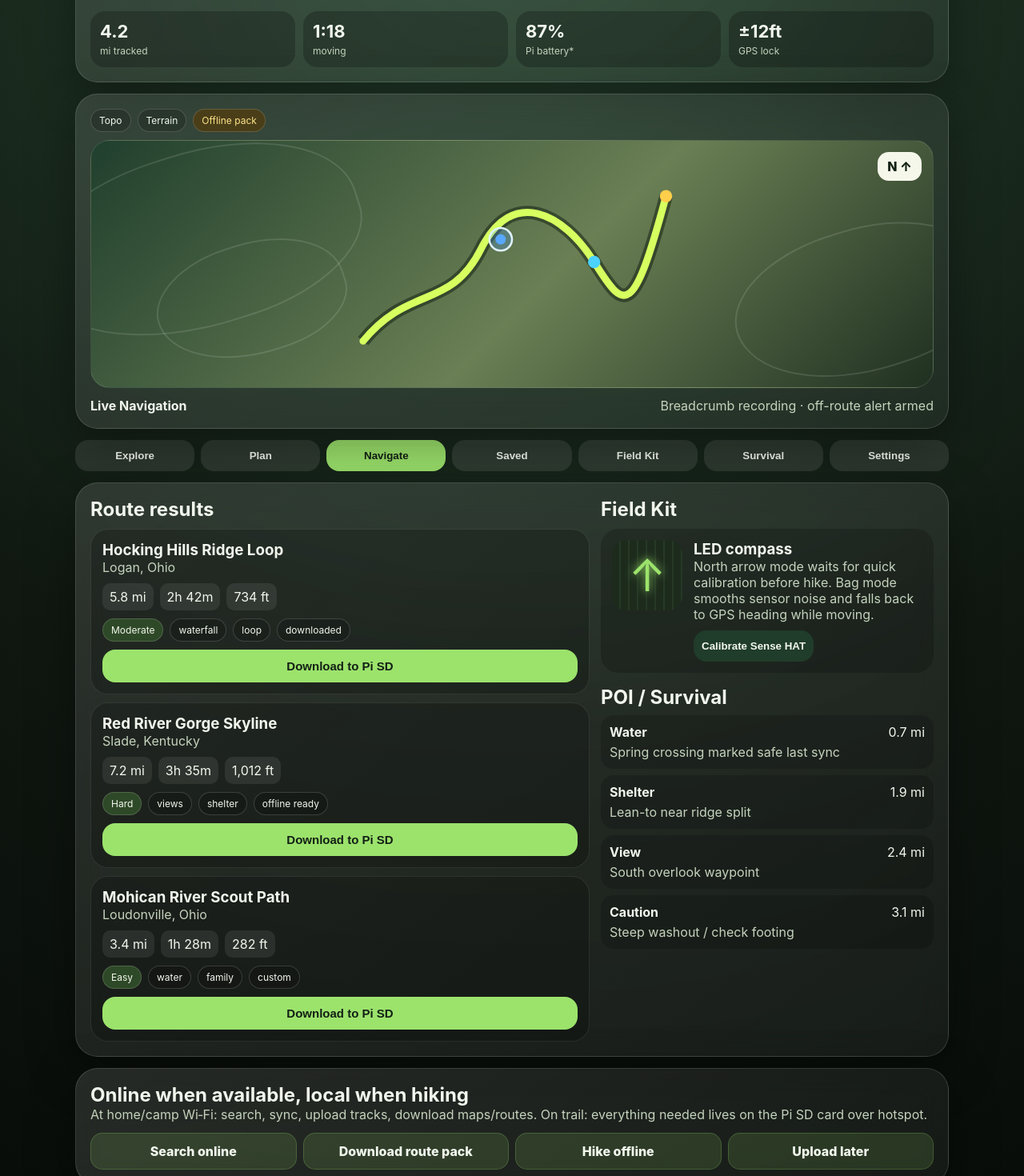
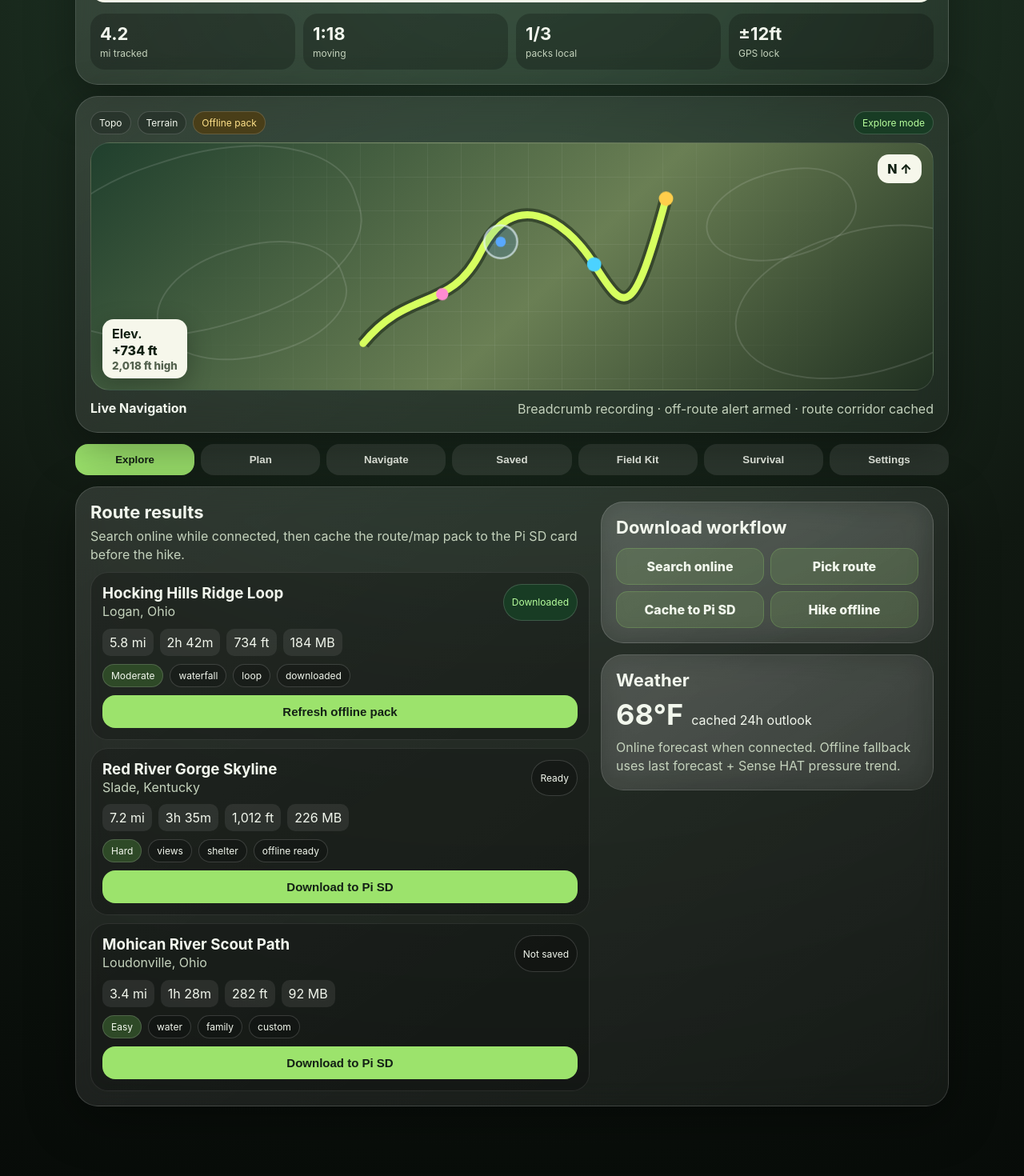
Before and after one commit to real-CAK3D/MapPI3, a React (Vite) app: page / in a window 1280 px wide. Shown: the part 160-1630 px from the top of the page at 80% size. Built offline with nearby package versions, Linux system fonts and the light colour scheme.

Commit message:
feat: expand MapPi3 V1.0.2 app shell

```diff
--- a/package.json
+++ b/package.json
@@ -1,6 +1,6 @@
 {
   "name": "mappi3",
-  "version": "1.0.1",
+  "version": "1.0.2",
   "private": true,
   "type": "module",
   "scripts": {
--- a/src/main.jsx
+++ b/src/main.jsx
@@ -1,86 +1,215 @@
-import React from 'react';
+import React, { useMemo, useState } from 'react';
 import { createRoot } from 'react-dom/client';
 import './styles.css';
 
-const routes = [
-  { name: 'Hocking Hills Ridge Loop', place: 'Logan, Ohio', miles: 5.8, time: '2h 42m', gain: '734 ft', tags: ['waterfall', 'loop', 'downloaded'], difficulty: 'Moderate' },
-  { name: 'Red River Gorge Skyline', place: 'Slade, Kentucky', miles: 7.2, time: '3h 35m', gain: '1,012 ft', tags: ['views', 'shelter', 'offline ready'], difficulty: 'Hard' },
-  { name: 'Mohican River Scout Path', place: 'Loudonville, Ohio', miles: 3.4, time: '1h 28m', gain: '282 ft', tags: ['water', 'family', 'custom'], difficulty: 'Easy' }
+const VERSION = 'V1.0.2';
+const tabs = ['Explore', 'Plan', 'Navigate', 'Saved', 'Field Kit', 'Survival', 'Settings'];
+
+const seedRoutes = [
+  { id: 'hh-ridge', name: 'Hocking Hills Ridge Loop', place: 'Logan, Ohio', miles: 5.8, time: '2h 42m', gain: '734 ft', tags: ['waterfall', 'loop', 'downloaded'], difficulty: 'Moderate', status: 'Downloaded', size: '184 MB' },
+  { id: 'rrg-sky', name: 'Red River Gorge Skyline', place: 'Slade, Kentucky', miles: 7.2, time: '3h 35m', gain: '1,012 ft', tags: ['views', 'shelter', 'offline ready'], difficulty: 'Hard', status: 'Ready', size: '226 MB' },
+  { id: 'mohican-scout', name: 'Mohican River Scout Path', place: 'Loudonville, Ohio', miles: 3.4, time: '1h 28m', gain: '282 ft', tags: ['water', 'family', 'custom'], difficulty: 'Easy', status: 'Not saved', size: '92 MB' }
 ];
 
-const pois = [
-  ['Water', '0.7 mi', 'Spring crossing marked safe last sync'],
-  ['Shelter', '1.9 mi', 'Lean-to near ridge split'],
-  ['View', '2.4 mi', 'South overlook waypoint'],
-  ['Caution', '3.1 mi', 'Steep washout / check footing']
+const plannerWaypoints = [
+  { name: 'Trailhead', type: 'Start', mile: '0.0', icon: '◎' },
+  { name: 'Water crossing', type: 'Water', mile: '0.7', icon: '≋' },
+  { name: 'Ridge shelter', type: 'Shelter', mile: '1.9', icon: '⌂' },
+  { name: 'South overlook', type: 'View', mile: '2.4', icon: '◆' },
+  { name: 'Return split', type: 'Waypoint', mile: '4.8', icon: '•' }
 ];
 
-function Pill({ children, tone='default' }) { return <span className={`pill ${tone}`}>{children}</span>; }
+const savedPacks = [
+  ['Hocking Hills Ridge Loop', '184 MB', 'Ready offline', 'Updated today'],
+  ['Base survival library', '12 MB', 'Always local', 'V1.0.2'],
+  ['Ohio topo sample tiles', '311 MB', 'Wi‑Fi only download', 'Queued']
+];
+
+const survivalTips = [
+  ['If lost', 'Stop, breathe, mark your location, conserve battery, retrace only if safe.'],
+  ['Water', 'Mark water POIs, filter/treat unknown sources, and do not rely on cached labels as proof of safety.'],
+  ['Storms', 'Pressure drop + dark clouds = get low, avoid ridges, water, and lone trees.'],
+  ['Cold', 'Stay dry, add layers early, watch for shivering, confusion, and clumsy hands.']
+];
+
+function Pill({ children, tone = 'default' }) {
+  return <span className={`pill ${tone}`}>{children}</span>;
+}
+
+function Stat({ value, label }) {
+  return <div><strong>{value}</strong><span>{label}</span></div>;
+}
+
+function RouteMap({ activeTab }) {
+  return <section className="map-card">
+    <div className="map-toolbar">
+      <Pill>Topo</Pill><Pill>Terrain</Pill><Pill tone="warn">Offline pack</Pill><Pill tone="online">{activeTab} mode</Pill>
+    </div>
+    <div className="fake-map" aria-label="Map preview">
+      <div className="grid-lines"></div>
+      <div className="contour c1"></div><div className="contour c2"></div><div className="contour c3"></div><div className="contour c4"></div>
+      <svg viewBox="0 0 360 240" role="img" aria-label="Route line with live marker">
+        <path d="M35 195 C80 140,120 165,150 105 S230 70,260 118 S298 173,330 54" className="route-shadow" />
+        <path d="M35 195 C80 140,120 165,150 105 S230 70,260 118 S298 173,330 54" className="route-line" />
+        <circle cx="169" cy="96" r="13" className="gps-ring" />
+        <circle cx="169" cy="96" r="5" className="gps-dot" />
+        <circle cx="260" cy="118" r="7" className="poi water" />
+        <circle cx="330" cy="54" r="7" className="poi shelter" />
+        <circle cx="112" cy="147" r="6" className="poi view" />
+      </svg>
+      <div className="north-chip">N ↑</div>
+      <div className="elevation-card"><strong>Elev.</strong><span>+734 ft</span><small>2,018 ft high</small></div>
+    </div>
+    <div className="live-row"><strong>Live Navigation</strong><span>Breadcrumb recording · off-route alert armed · route corridor cached</span></div>
+  </section>;
+}
+
+function Explore({ routes, onDownload }) {
+  return <section className="panel two-col">
+    <div>
+      <h2>Route results</h2>
+      <p className="muted">Search online while connected, then cache the route/map pack to the Pi SD card before the hike.</p>
+      {routes.map(route => <article className="route-card" key={route.id}>
+        <div className="route-card-head"><div><h3>{route.name}</h3><p>{route.place}</p></div><Pill tone={route.status === 'Downloaded' ? 'online' : 'default'}>{route.status}</Pill></div>
+        <div className="route-meta"><span>{route.miles} mi</span><span>{route.time}</span><span>{route.gain}</span><span>{route.size}</span></div>
+        <div className="tag-row"><Pill tone="difficulty">{route.difficulty}</Pill>{route.tags.map(t => <Pill key={t}>{t}</Pill>)}</div>
+        <button className="primary" onClick={() => onDownload(route.id)}>{route.status === 'Downloaded' ? 'Refresh offline pack' : 'Download to Pi SD'}</button>
+      </article>)}
+    </div>
+    <div className="stack">
+      <DownloadPanel />
+      <WeatherCard />
+    </div>
+  </section>;
+}
+
+function Plan() {
+  return <section className="panel two-col">
+    <div>
+      <h2>Custom route builder</h2>
+      <p className="muted">V1.0.2 mock flow: tap map to add route points, classify POIs, then export/import GPX later.</p>
+      <div className="builder-tools">
+        {['Draw route', 'Add waypoint', 'Water', 'Shelter', 'Camp', 'Danger', 'GPX import', 'GPX export'].map(tool => <button key={tool}>{tool}</button>)}
+      </div>
+      <div className="route-summary">
+        <Stat value="5" label="waypoints" /><Stat value="5.8" label="planned mi" /><Stat value="734ft" label="gain" /><Stat value="184MB" label="pack est." />
+      </div>
+    </div>
+    <div>
+      <h2>Waypoints / POIs</h2>
+      {plannerWaypoints.map(point => <div className="poi-row" key={point.name}><strong><span className="poi-icon">{point.icon}</span>{point.name}</strong><span>{point.mile} mi</span><p>{point.type}</p></div>)}
+    </div>
+  </section>;
+}
+
+function Navigate() {
+  return <section className="panel dashboard-panel">
+    <h2>Active hike</h2>
+    <div className="nav-grid">
+      <Stat value="4.2" label="mi tracked" /><Stat value="1:18" label="moving" /><Stat value="2.1" label="mi remaining" /><Stat value="±12ft" label="GPS accuracy" />
+      <Stat value="2.9mph" label="pace" /><Stat value="NW 318°" label="heading" /><Stat value="14:12" label="sunset" /><Stat value="96%" label="offline pack" />
+    </div>
+    <div className="alert good">On route · next waypoint: Water crossing in 0.7 mi</div>
+  </section>;
+}
+
+function Saved() {
+  return <section className="panel">
+    <h2>Saved offline packs</h2>
+    <p className="muted">MapPi3 keeps hike packs modular so the Pi SD card does not get stuffed with areas you are not using.</p>
+    {savedPacks.map(([name, size, status, updated]) => <div className="saved-row" key={name}><strong>{name}</strong><span>{size}</span><Pill>{status}</Pill><small>{updated}</small></div>)}
+  </section>;
+}
+
+function FieldKit() {
+  return <section className="panel two-col">
+    <div>
+      <h2>Sense HAT compass</h2>
+      <div className="kit-card big">
+        <div className="matrix"><span>↑</span></div>
+        <div><h3>LED north arrow</h3><p>Enable this before hiking. Calibrate flat, away from magnets/metal, then use bag mode smoothing. While moving, MapPi3 can fall back to GPS heading.</p><button>Start quick calibration</button></div>
+      </div>
+    </div>
+    <div>
+      <h2>Sensor status</h2>
+      <div className="sensor-list"><span>GPS lock <b>3D / good</b></span><span>Magnetic field <b>stable</b></span><span>Temp <b>71°F</b></span><span>Pressure trend <b>steady</b></span></div>
+    </div>
+  </section>;
+}
+
+function Survival() {
+  return <section className="panel two-col">
+    <div>
+      <h2>Survival quick cards</h2>
+      {survivalTips.map(([title, text]) => <div className="tip-card" key={title}><strong>{title}</strong><p>{text}</p></div>)}
+    </div>
+    <div className="warning-card"><h2>Safety honesty</h2><p>MapPi3 assists with trail awareness. Carry real navigation, emergency gear, water, first aid, and local guidance. Cached data can be stale.</p></div>
+  </section>;
+}
+
+function Settings({ mode, setMode }) {
+  return <section className="panel two-col">
+    <div>
+      <h2>Settings</h2>
+      <div className="setting-row"><span>Connection mode</span><select value={mode} onChange={e => setMode(e.target.value)}><option>Hotspot</option><option>Known Wi‑Fi</option><option>Offline only</option></select></div>
+      <div className="setting-row"><span>Units</span><select defaultValue="Miles / °F"><option>Miles / °F</option><option>Kilometers / °C</option></select></div>
+      <div className="setting-row"><span>Map theme</span><select defaultValue="Topo Night"><option>Topo Night</option><option>Trail Day</option><option>Battery Saver</option></select></div>
+    </div>
+    <div>
+      <h2>Integrations later</h2>
+      <div className="integration-list"><Pill>GitHub ready</Pill><Pill>Supabase env placeholders</Pill><Pill>Vercel-ready static frontend</Pill><Pill>Pi hotspot first</Pill></div>
+    </div>
+  </section>;
+}
+
+function DownloadPanel() {
+  return <div className="mini-panel"><h2>Download workflow</h2><div className="sync-steps"><span>Search online</span><span>Pick route</span><span>Cache to Pi SD</span><span>Hike offline</span></div></div>;
+}
+
+function WeatherCard() {
+  return <div className="mini-panel"><h2>Weather</h2><div className="weather-line"><strong>68°F</strong><span>cached 24h outlook</span></div><p className="muted">Online forecast when connected. Offline fallback uses last forecast + Sense HAT pressure trend.</p></div>;
+}
+
+function ActiveTab({ activeTab, routes, onDownload, mode, setMode }) {
+  if (activeTab === 'Explore') return <Explore routes={routes} onDownload={onDownload} />;
+  if (activeTab === 'Plan') return <Plan />;
+  if (activeTab === 'Navigate') return <Navigate />;
+  if (activeTab === 'Saved') return <Saved />;
+  if (activeTab === 'Field Kit') return <FieldKit />;
+  if (activeTab === 'Survival') return <Survival />;
+  return <Settings mode={mode} setMode={setMode} />;
+}
 
 function App() {
+  const [activeTab, setActiveTab] = useState('Explore');
+  const [mode, setMode] = useState('Hotspot');
+  const [routes, setRoutes] = useState(seedRoutes);
+  const downloadedCount = useMemo(() => routes.filter(r => r.status === 'Downloaded').length, [routes]);
+  const onDownload = (id) => setRoutes(rs => rs.map(route => route.id === id ? { ...route, status: 'Downloaded', tags: Array.from(new Set([...route.tags, 'downloaded'])) } : route));
+
   return <main className="app-shell">
     <section className="hero-card">
       <div className="top-line">
         <span className="brand-mark">△</span>
-        <div><h1>MapPi3</h1><p>Trail OS · V1.0.1</p></div>
-        <Pill tone="online">Hotspot</Pill>
+        <div><h1>MapPi3</h1><p>Trail OS · {VERSION}</p></div>
+        <Pill tone="online">{mode}</Pill>
       </div>
       <div className="search-box"><span>⌕</span><input placeholder="Search places, trails, or saved GPX…" defaultValue="Hocking Hills" /></div>
       <div className="quick-stats">
-        <div><strong>4.2</strong><span>mi tracked</span></div>
-        <div><strong>1:18</strong><span>moving</span></div>
-        <div><strong>87%</strong><span>Pi battery*</span></div>
-        <div><strong>±12ft</strong><span>GPS lock</span></div>
+        <Stat value="4.2" label="mi tracked" />
+        <Stat value="1:18" label="moving" />
+        <Stat value={`${downloadedCount}/3`} label="packs local" />
+        <Stat value="±12ft" label="GPS lock" />
       </div>
     </section>
 
-    <section className="map-card">
-      <div className="map-toolbar"><Pill>Topo</Pill><Pill>Terrain</Pill><Pill tone="warn">Offline pack</Pill></div>
-      <div className="fake-map" aria-label="Map preview">
-        <div className="contour c1"></div><div className="contour c2"></div><div className="contour c3"></div>
-        <svg viewBox="0 0 360 240" role="img" aria-label="Route line with live marker">
-          <path d="M35 195 C80 140,120 165,150 105 S230 70,260 118 S298 173,330 54" className="route-shadow" />
-          <path d="M35 195 C80 140,120 165,150 105 S230 70,260 118 S298 173,330 54" className="route-line" />
-          <circle cx="169" cy="96" r="11" className="gps-ring" />
-          <circle cx="169" cy="96" r="5" className="gps-dot" />
-          <circle cx="260" cy="118" r="6" className="poi water" />
-          <circle cx="330" cy="54" r="6" className="poi shelter" />
-        </svg>
-        <div className="north-chip">N ↑</div>
-      </div>
-      <div className="live-row"><strong>Live Navigation</strong><span>Breadcrumb recording · off-route alert armed</span></div>
+    <RouteMap activeTab={activeTab} />
+
+    <section className="tabs-grid" aria-label="MapPi3 sections">
+      {tabs.map(item => <button key={item} className={item === activeTab ? 'active' : ''} onClick={() => setActiveTab(item)}>{item}</button>)}
     </section>
 
-    <section className="tabs-grid">
-      {['Explore','Plan','Navigate','Saved','Field Kit','Survival','Settings'].map((item, idx) => <button key={item} className={idx===2?'active':''}>{item}</button>)}
-    </section>
-
-    <section className="panel two-col">
-      <div>
-        <h2>Route results</h2>
-        {routes.map(route => <article className="route-card" key={route.name}>
-          <div><h3>{route.name}</h3><p>{route.place}</p></div>
-          <div className="route-meta"><span>{route.miles} mi</span><span>{route.time}</span><span>{route.gain}</span></div>
-          <div className="tag-row"><Pill tone="difficulty">{route.difficulty}</Pill>{route.tags.map(t => <Pill key={t}>{t}</Pill>)}</div>
-          <button className="primary">Download to Pi SD</button>
-        </article>)}
-      </div>
-      <div>
-        <h2>Field Kit</h2>
-        <div className="kit-card">
-          <div className="matrix"><span>↑</span></div>
-          <div><h3>LED compass</h3><p>North arrow mode waits for quick calibration before hike. Bag mode smooths sensor noise and falls back to GPS heading while moving.</p><button>Calibrate Sense HAT</button></div>
-        </div>
-        <h2>POI / Survival</h2>
-        {pois.map(([name, dist, note]) => <div className="poi-row" key={name}><strong>{name}</strong><span>{dist}</span><p>{note}</p></div>)}
-      </div>
-    </section>
-
-    <section className="panel sync-panel">
-      <h2>Online when available, local when hiking</h2>
-      <p>At home/camp Wi‑Fi: search, sync, upload tracks, download maps/routes. On trail: everything needed lives on the Pi SD card over hotspot.</p>
-      <div className="sync-steps"><span>Search online</span><span>Download route pack</span><span>Hike offline</span><span>Upload later</span></div>
-    </section>
+    <ActiveTab activeTab={activeTab} routes={routes} onDownload={onDownload} mode={mode} setMode={setMode} />
   </main>;
 }
 
```
Also changed, not shown: src/styles.css, 2 other files (tests, documents, lock files or other folders).
